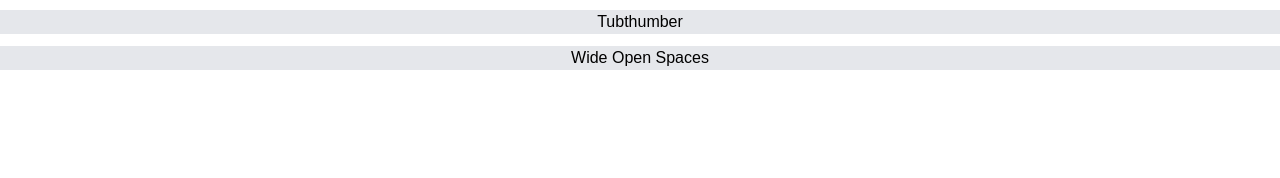
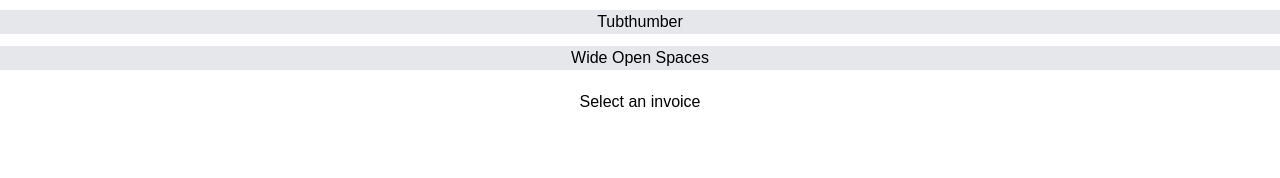
Before and after one commit to sviatlana-vilchynskaya/educational-project, a React (Create React App) app: page /invoices in a window 1280 px wide. Shown: the part 122-300 px from the top of the page. Built offline with nearby package versions, Linux system fonts and the light colour scheme; a web font is replaced by a local one.

Commit message:
feat: index routes

```diff
--- a/src/components/invoice.js
+++ b/src/components/invoice.js
@@ -11,7 +11,6 @@
             className="bg-gray-200"
             to={`/invoices/${invoice.number}`}
             key={invoice.number}
-            target="_blank"
           >
             {invoice.name}
           </Link>
--- a/src/index.js
+++ b/src/index.js
@@ -12,8 +12,18 @@
   <BrowserRouter>
     <Routes>
       <Route path="/" element={<App />}>
-        <Route path="/invoices" element={<Invoices />}></Route>
-        <Route path="/invoices/:invoiceId" element={<Bills />}></Route>
+        <Route path="/invoices" element={<Invoices />}>
+          <Route
+            index
+            element={
+              <main className="text-center py-5">
+                <p>Select an invoice</p>
+              </main>
+            }
+          ></Route>
+          <Route path=":invoiceId" element={<Bills />}></Route>
+        </Route>
+
         <Route path="/expenses" element={<Expenses />} />
         <Route
           path="*"
```
